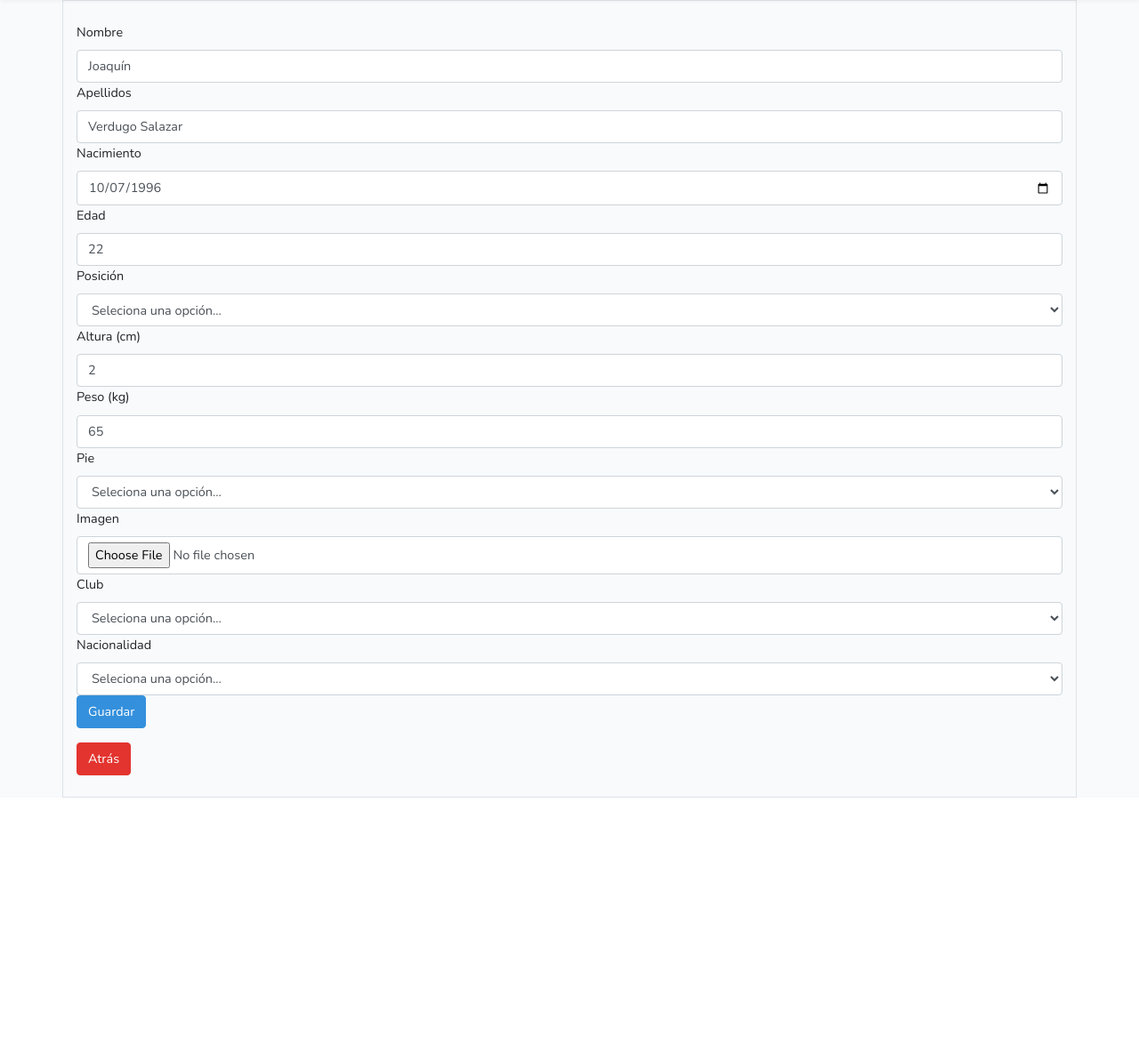
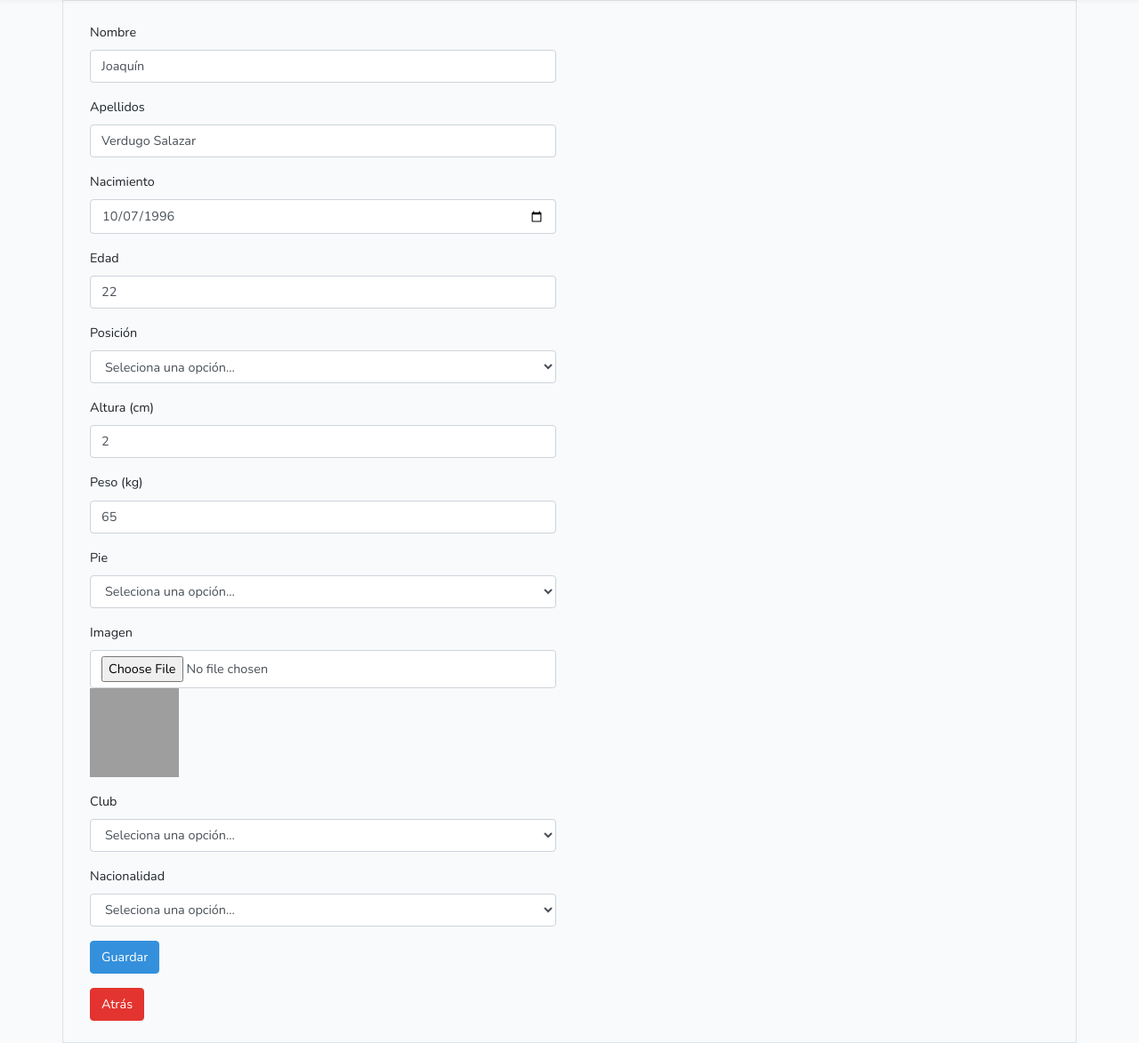
Before and after one commit to nicolasbustosalarcon/soccer, a Laravel app: page /jugador/1/edit in a window 1280 px wide. Shown: the part 55-1228 px from the top of the page at 89% size. Before the commit the page ends 952 px from the top, so only its background shows below. Run offline with Laravel 8, Linux system fonts and the light colour scheme; data comes from the database, SQL or seed files in the repository; grey boxes are pictures that could not be loaded.

Commit message:
imagenes

```diff
--- a/resources/views/jugador/edit.blade.php
+++ b/resources/views/jugador/edit.blade.php
@@ -9,60 +9,102 @@
 		@method('PUT')
 		@csrf
 		<div class="form-group">
+			<div class="col-lg-6 col-sm-6 col-md-6 col-xs-12">
+				<div class="form-group">
 					<label for="">Nombre</label>
 					<input type="text" name="nombreJugador" class="form-control" value="{{$jugadores->nombreJugador}}">
+				</div>
+			</div>
+			<div class="col-lg-6 col-sm-6 col-md-6 col-xs-12">
+				<div class="form-group">
 					<label for="">Apellidos</label>
 					<input type="text" name="apellidosJugador" class="form-control" value="{{$jugadores->apellidosJugador}}">
+				</div>
+			</div>
+			<div class="col-lg-6 col-sm-6 col-md-6 col-xs-12">
+				<div class="form-group">
 					<label for="">Nacimiento</label>
 					<input type="date" name="nacimientoJugador" class="form-control" value="{{$jugadores->nacimientoJugador}}">
+				</div>
+			</div>
+			<div class="col-lg-6 col-sm-6 col-md-6 col-xs-12">
+				<div class="form-group">
 					<label for="">Edad</label>
 					<input type="text" name="edadJugador" class="form-control" value="{{$jugadores->edadJugador}}">
+				</div>
+			</div>
+			<div class="col-lg-6 col-sm-6 col-md-6 col-xs-12">
+				<div class="form-group">
 					<label>Posición</label>
-			<select name="posicionJugador" class="form-control">
+					<select name="posicionJugador" class="form-control" value="{{$jugadores->posicionJugador}}">
 						<option disabled selected value>Seleciona una opción...</option>
 						<option value="Arquero">Arquero</option>
 						<option value="Defensa">Defensa</option>
 						<option value="Mediocampista">Mediocampista</option>
 						<option value="Delantero">Delantero</option>
-
-
 					</select>
+				</div>
+			</div>
+			<div class="col-lg-6 col-sm-6 col-md-6 col-xs-12">
+				<div class="form-group">
 					<label for="">Altura (cm)</label>
 					<input type="text" name="alturaJugador" class="form-control" value="{{$jugadores->alturaJugador}}">
+				</div>
+			</div>
+			<div class="col-lg-6 col-sm-6 col-md-6 col-xs-12">
+				<div class="form-group">
 					<label for="">Peso (kg)</label>
 					<input type="text" name="pesoJugador" class="form-control" value="{{$jugadores->pesoJugador}}">
+				</div>
+			</div>
+			<div class="col-lg-6 col-sm-6 col-md-6 col-xs-12">
+				<div class="form-group">
 					<label>Pie</label>
-			<select name="pieJugador" class="form-control">
+					<select name="pieJugador" class="form-control" value="{{$jugadores->pieJugador}}">
 						<option disabled selected value>Seleciona una opción...</option>
 						<option value="derecho">Derecho</option>
 						<option value="izquierdo">Izquierdo</option>
 					</select>
+				</div>
+			</div>
+			<div class="col-lg-6 col-sm-6 col-md-6 col-xs-12">
+				<div class="form-group">
 					<label for="">Imagen</label>
 					<input type="file" name="imagenJugador" class="form-control">
-
-
-
+					@if (($jugadores->imagenJugador)!="")
+					<img height="100px" width="100px"src="images/jugador/{{ $jugadores['imagenJugador']}}" class="img-responsive">
+					@endif
+				</div>
+			</div>
+			<div class="col-lg-6 col-sm-6 col-md-6 col-xs-12">
+				<div class="form-group">
 					<label>Club</label>
-    			<select name="idClub" class="form-control">
+					<select name="idClub" class="form-control" value="{{$jugadores->idClub}}">
 						<option disabled selected value>Seleciona una opción...</option>
 						@foreach ($clubes as $club)
 						<option value="{{$club['idClub']}}">{{$club['nombreClub']}}</option>
 						@endforeach
 					</select>
-
+				</div>
+			</div>
+			<div class="col-lg-6 col-sm-6 col-md-6 col-xs-12">
+				<div class="form-group">
 					<label>Nacionalidad</label>
-    			<select name="idPais" class="form-control">
+					<select name="idPais" class="form-control" value="{{$jugadores->idPais}}">
 						<option disabled selected value>Seleciona una opción...</option>
 						@foreach ($paises as $ps)
 						<option value="{{$ps['idPais']}}">{{$ps['nombrePais']}}</option>
 						@endforeach
 					</select>
+				</div>
+			</div>
 
-
-
+			<div class="col-lg-2 col-sm-2 col-md-2 col-xs-2">
 				<button type="submit" class="btn btn-primary">Guardar</button>
 			</div>
+		</div>
 	</form>
-		<a href="../../admin"><button class='btn btn-danger'>Atrás</button>
-
+	<div class="col-lg-2 col-sm-2 col-md-2 col-xs-2">
+		<a href="../../admin"><button class='btn btn-danger'>Atrás</button></a>
+    </div>
 @endsection
```
Also changed, not shown: resources/views/admin/index.blade.php (+5 -5 lines), gustavocanales.jpg (added), public/imagenes/jugadores/gustavocanales.jpg (added), public/images/asociacion/1558838552gustavocanales.jpg (added), public/images/jugador/1558837413gustavocanales.jpg (added), public/images/jugador/1558837490gustavocanales.jpg (added), public/images/jugador/1558837560gustavocanales.jpg (added), public/images/jugador/1558839224cristianarrue.jpg (added), 4 other files. Lines whose indentation alone changed are shown as unchanged.
